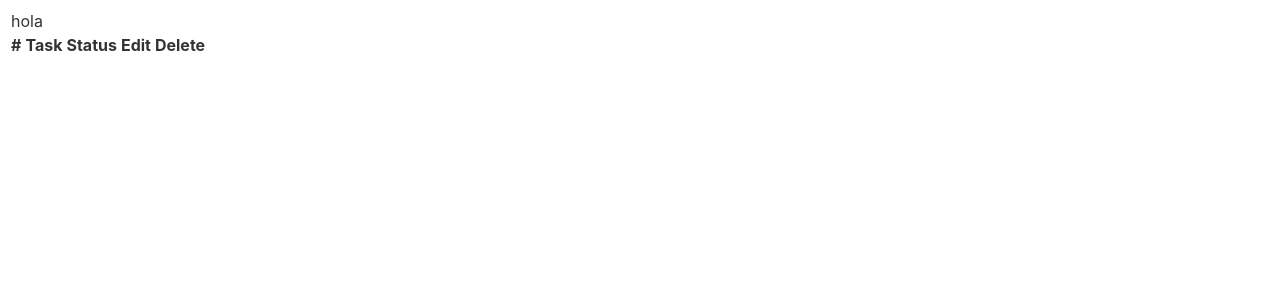
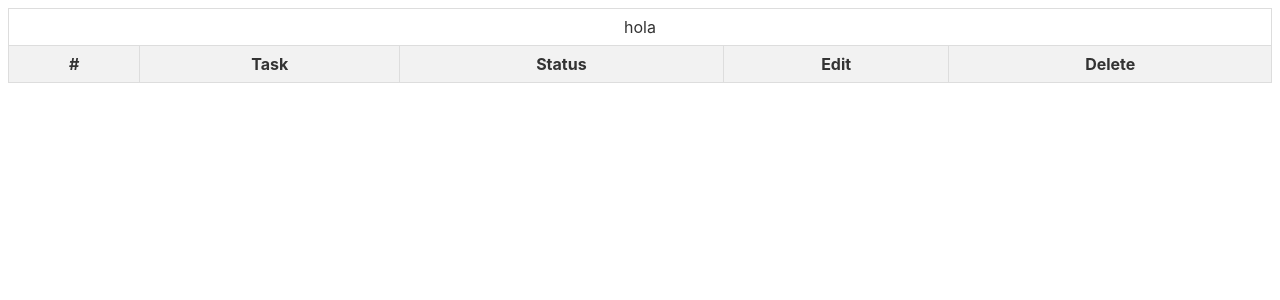
Before and after one commit to GBalatti9/todolist-svelte, a Svelte app: page / in a window 1280 px wide. Shown: the top 300 px of the page. Built offline with nearby package versions, Linux system fonts and the light colour scheme.

Commit message:
First styles to the table

```diff
--- a/src/components/Card.svelte
+++ b/src/components/Card.svelte
@@ -14,3 +14,24 @@
         </tr>
     </tbody>
 </table>
+
+<style>
+    table{
+        border-collapse: collapse;
+        width: 100%;
+    }
+    th,
+    :global(td) {
+        border: 1px solid #ddd;
+        padding: 8px;
+        text-align: center;
+    }
+
+    :global(td) {
+        width: 100px;
+    }
+
+    th {
+        background-color: #f2f2f2;
+    }
+</style>
```
